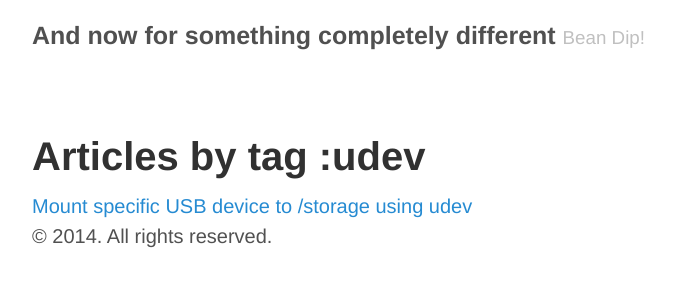
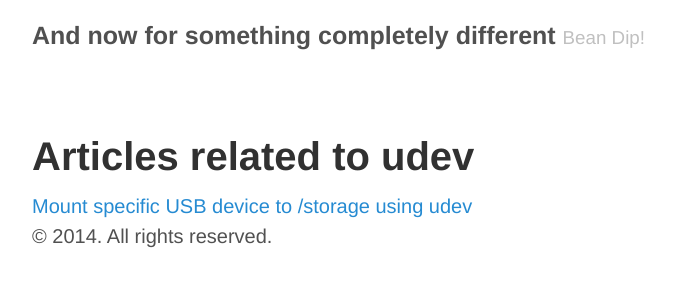
Before and after one commit to mrdanbrooks/mrdanbrooks.github.io, a Jekyll site: the page built from tags/udev.md, in a window 1280 px wide. Shown: the top 300 px of the page, without its empty margins (248-922 px from the left). Built offline with Jekyll 4.4.1, drawn with Linux system fonts in a browser that asks for light colours; Markdown is read by kramdown in place of the engine named in the settings.

Commit message:
updates the tag pages

```diff
--- a/_layouts/blog_by_tag.html
+++ b/_layouts/blog_by_tag.html
@@ -2,7 +2,7 @@
 layout: default
 ---
 
-<h1>Articles by tag :{{ page.tag }}</h1>
+<h1>Articles related to {{ page.tag }}</h1>
 <div>
     {% if site.tags[page.tag] %}
         {% for post in site.tags[page.tag] %}
```
